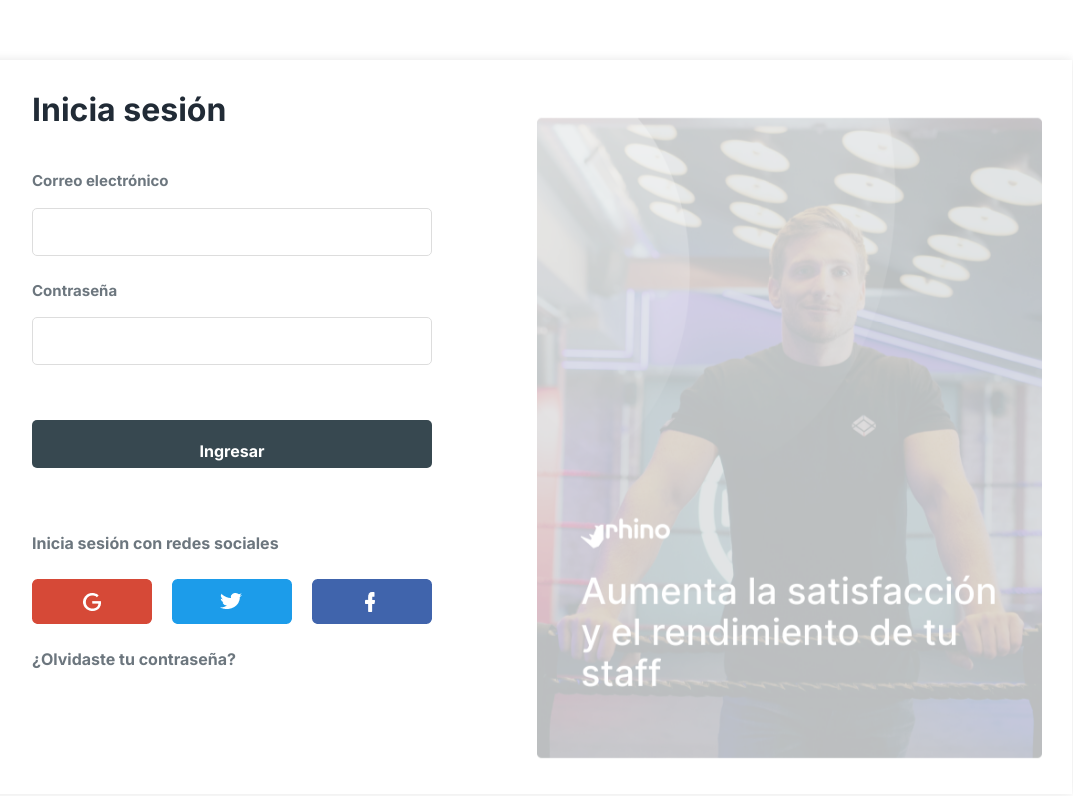
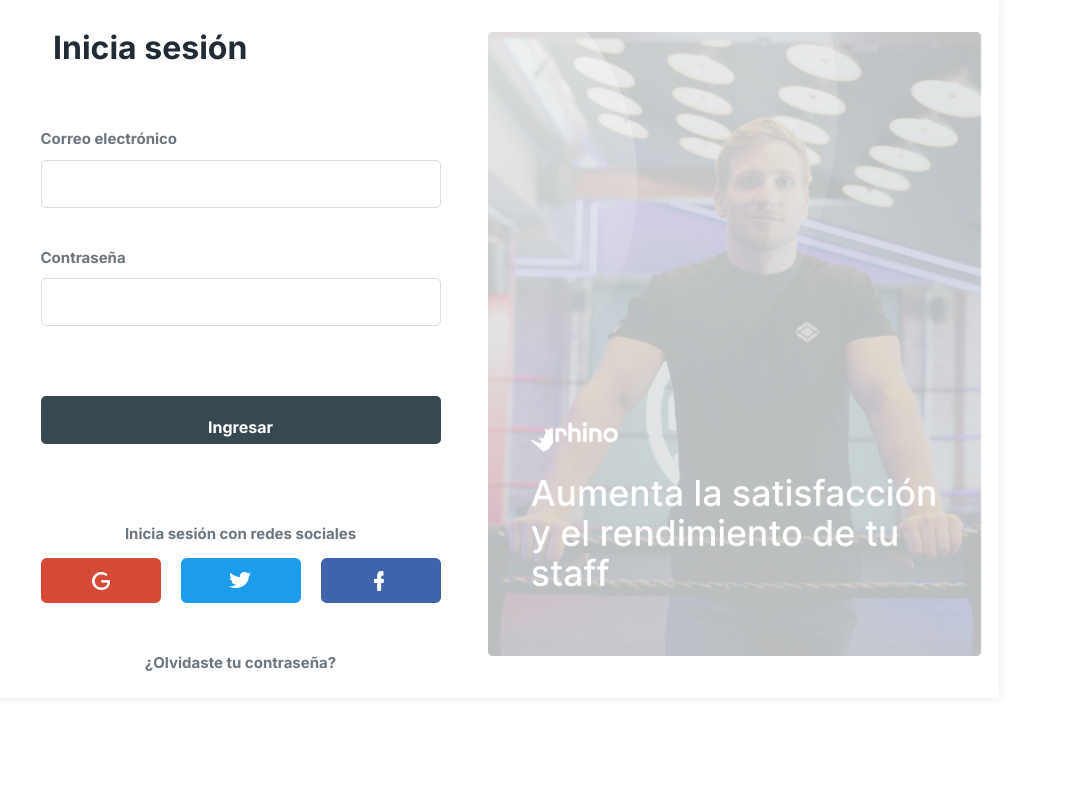
Before and after one commit to FitGoProject/fitgo-ui, a Vue app in the folder fitgo-ui/: page / in a window 1280 px wide. Shown: the top 796 px of the page, without its empty margins (153-1226 px from the left). Built offline with nearby package versions, Linux system fonts and the light colour scheme.

Commit message:
Playing with styling

```diff
--- a/fitgo-ui/src/App.vue
+++ b/fitgo-ui/src/App.vue
@@ -16,7 +16,6 @@ export default {
   -webkit-font-smoothing: antialiased;
   -moz-osx-font-smoothing: grayscale;
   text-align: center;
-  color: #2c3e50;
-  margin-top: 60px;
+  color: #303438;
 }
 </style>
--- a/fitgo-ui/src/components/LoginPage.vue
+++ b/fitgo-ui/src/components/LoginPage.vue
@@ -14,16 +14,16 @@
         <div class="input-group">
           <button type="submit" class="btn-login">Ingresar</button>
         </div>
-        <div class="social-login">
-          <label for="social-login" class="centered-text">Inicia sesión con redes sociales</label>
+        <div class="centered-text">
+          <label for="social-login">Inicia sesión con redes sociales</label>
         </div>
         <div class="social-login">
           <img class="icon" src="@/assets/google-icon.png">
           <img class="icon" src="@/assets/twitter-icon.png">
           <img class="icon" src="@/assets/facebook-icon.png">
         </div>
-        <div class="social-login">
-          <label for="social-login" class="centered-text">¿Olvidaste tu contraseña?</label>
+        <div class="centered-text">
+          <label for="social-login">¿Olvidaste tu contraseña?</label>
         </div>
       </form>
     </div>
@@ -31,6 +31,9 @@
       <div v-for="(image, index) in campaignAssets" :key="index">
         <img v-if="currentImage === index" :src="image" class="carousel-image" alt="Campaign" />
       </div>
+    </div>
+    <div v-if="isLoading" class="overlay">
+      <div class="spinner"></div>
     </div>
   </div>
 </template>
@@ -44,6 +47,7 @@ export default {
       email: '',
       password: '',
       error: '',
+      isLoading: false,
       currentImage: 0,
       campaignAssets: [
         require('@/assets/carrousel_login_1.png'),
@@ -60,6 +64,7 @@ export default {
   },
   methods: {
     async submitForm() {
+      this.isLoading = true;
       try {
         const response = await axios.post('https://fit-go-api.onrender.com/api/users/login', {
           email: this.email,
@@ -71,6 +76,8 @@ export default {
         }
       } catch (error) {
         this.error = 'An error occurred, please try again.';
+      } finally {
+        this.isLoading = false;
       }
     },
   },
@@ -85,44 +92,57 @@ body {
   font-weight: 700;
   line-height: 39px;
   letter-spacing: 0em;
-  text-align: left;
+  text-align: center;
+  display: flex;
+  align-items: center; /* Aligns items vertically in the center */
+  justify-content: center; /* Aligns items horizontally in the center */
+  height: 100vh; /* Makes body take up full viewport height */
+  margin: 0; /* Removes default margin */
+  padding: 0; /* Removes default padding */
 }
 
 .login-container {
   display: flex;
-  width: 1170px;
-  height: 734px;
   background-color: white;
   box-shadow: 0 0 10px rgba(0, 0, 0, 0.1);
-  margin: auto;
+  align-self: center;
   font-size: 15px;
-  padding: 2em;
+  max-width: 80%; /* Limits the width to 80% of the body */
+  max-height: 90%;
+  padding: 16px; /* Provides some space around the elements inside the container */
+  box-sizing: border-box; /* Makes sure padding doesn't increase the total width */
+  margin: auto; /* Centers the container on the page */
+}
+
+.login, .carousel {
+  flex: 1; /* Gives equal width to both elements */
 }
 
 .login {
   flex: 1;
   display: flex;
   flex-direction: column;
-  align-items: flex-start;
+  align-items: center;
   font-family: 'Inter';
-  font-size: 12px;
   font-weight: 700;
   line-height: 39px;
   letter-spacing: 0em;
   text-align: left;
-  padding-left: 100px;
+  padding-left: 2px;
   /* Add 100px of padding to the left */
 }
 
 .centered-text {
   text-align: center;
+  width: 100%;
+  /* Make sure this class takes the full width */
+  color: #6C767E;
 }
 
 .login h1 {
-  width: 195px;
-  height: 39px;
-  display: inline-block;
-  /* change display to inline-block */
+  display: block; /* Change to block */
+  width: 100%; /* Increase the width to 100% */
+  height: auto; /* Change height to auto */
   font-family: 'Inter';
   font-style: normal;
   font-weight: 700;
@@ -130,7 +150,9 @@ body {
   line-height: 39px;
   color: #212B36;
   margin-bottom: 1em;
+  margin-top: 12px;
   text-align: left;
+  margin-left: 120px;
   /* add this line to align the h1 text to the left */
 }
 
@@ -139,20 +161,19 @@ body {
   font-family: 'Inter';
   font-size: 15px;
   flex-direction: column;
-  margin-bottom: 1em;
+  margin-bottom: 30px;
+  margin-top: 20px;
 }
 
 .input-group label {
-  margin-bottom: 0.5em;
+  margin-bottom: 0.1em;
   color: #6C767E
 }
 
 .input-group input,
 .input-group button {
   width: 400px;
-  /* set width to 400px */
   height: 48px;
-  /* set height to 48px */
   font-size: 1em;
   border: 1px solid #ddd;
   border-radius: 5px;
@@ -175,7 +196,7 @@ body {
 .social-login {
   display: flex;
   justify-content: space-between;
-  margin-top: 1em;
+  margin-top: 2px;
   text-align: center;
   font-size: 16px;
   color: #6C767E
@@ -186,6 +207,8 @@ body {
   /* set the width to 120px */
   height: 45px;
   /* set the height to 45px */
+  margin-top: 3px;
+  margin-bottom: 40px;
 }
 
 .carousel {
@@ -193,10 +216,13 @@ body {
   display: flex;
   justify-content: center;
   align-items: center;
+  margin-top: 16px;
+  max-width: 75%;
   position: relative;
   /* Add this */
   overflow: hidden;
-  /* Add this to prevent images from extending the container */
+  border-top-right-radius: 5px;
+  border-bottom-right-radius: 5px;
 }
 
 @keyframes fadeInOut {
@@ -224,15 +250,15 @@ body {
   width: 548px;
   height: 696px;
   object-fit: contain;
+  max-height: 96%;
   opacity: 0;
+  padding-right: 2px;
   animation: fadeInOut 5s infinite;
 }
 
 .carousel-image.fade {
   animation-delay: 0s;
 }
-
-
 
 .slide-enter-active,
 .slide-leave-active {
@@ -247,7 +273,6 @@ body {
   transform: translateX(-100%);
 }
 
-
 .fade-enter-active,
 .fade-leave-active {
   transition: opacity 0.5s;
@@ -257,4 +282,33 @@ body {
 .fade-leave-to {
   opacity: 0;
 }
+
+.overlay {
+  position: fixed;
+  top: 0;
+  bottom: 0;
+  left: 0;
+  right: 0;
+  background: rgba(0, 0, 0, 0.5);
+  display: flex;
+  justify-content: center;
+  align-items: center;
+  z-index: 9999;
+}
+
+.spinner {
+  border: 8px solid rgba(0, 0, 0, 0.1);
+  border-left: 8px solid black;
+  border-radius: 50%;
+  width: 40px;
+  height: 40px;
+  animation: spin 1s linear infinite;
+}
+
+@keyframes spin {
+  0% { transform: rotate(0deg); }
+  100% { transform: rotate(360deg); }
+}
+
+
 </style>
```
